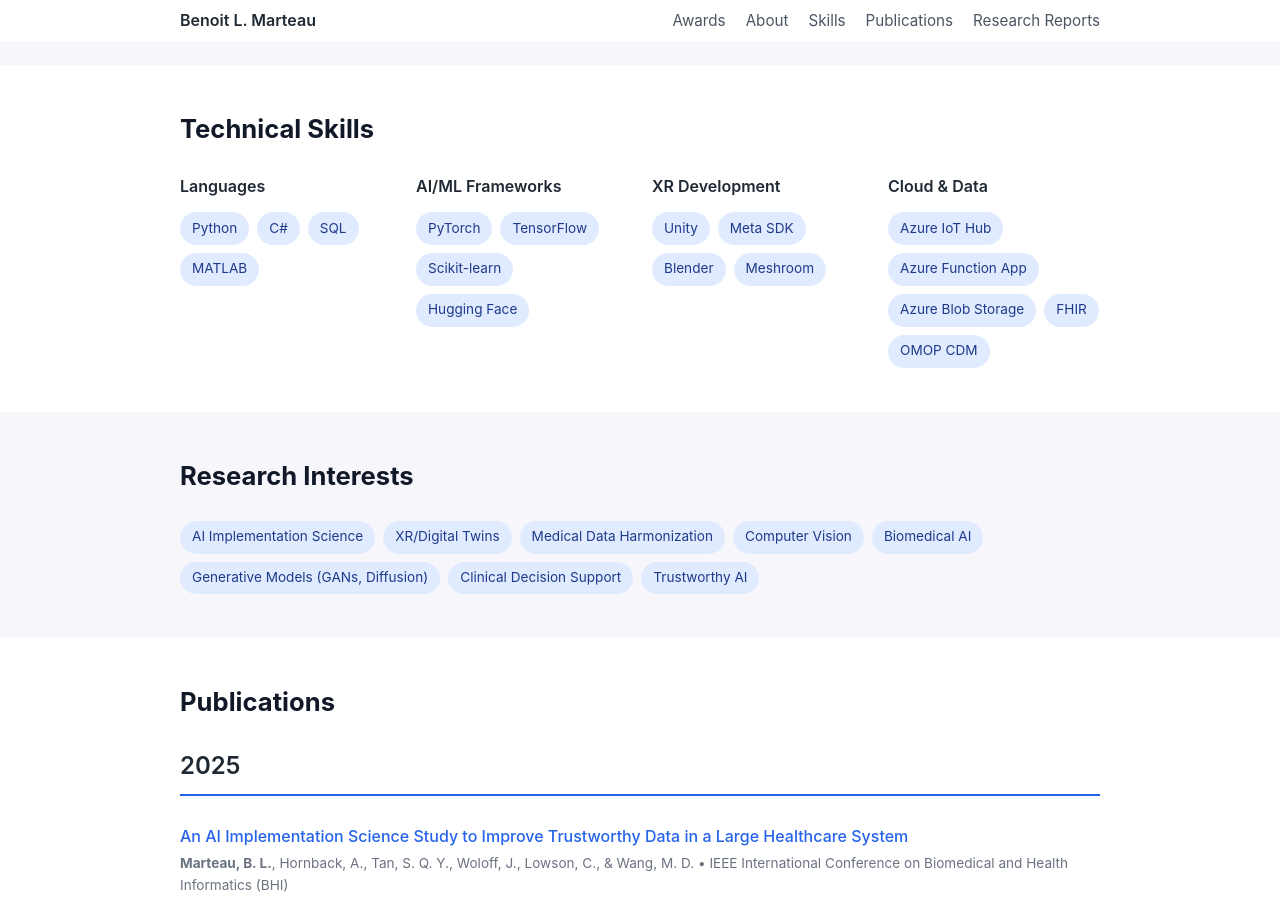
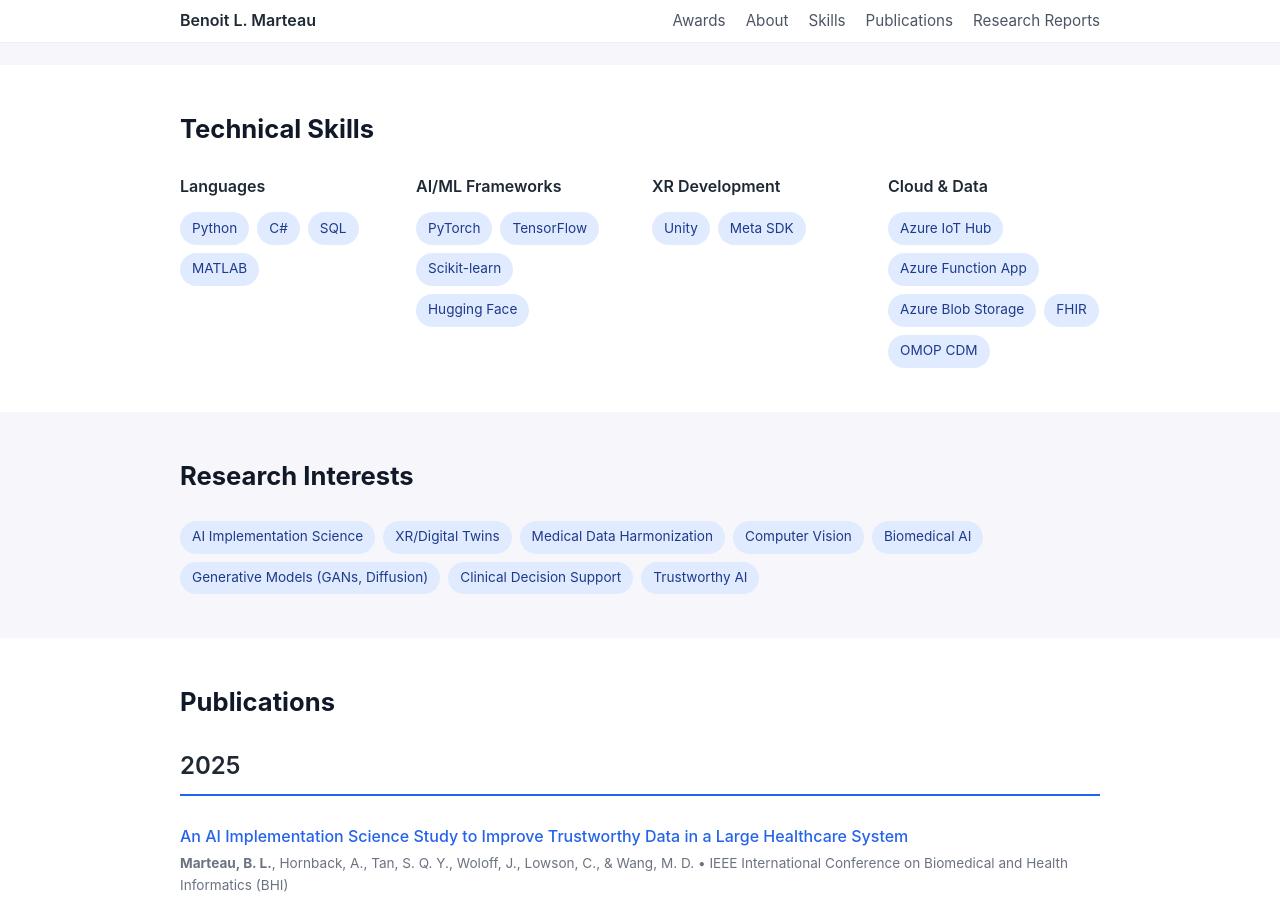
Before and after one commit to benoitmarteau/benoitmarteau.github.io, a Jekyll site: the page built from index.md, in a window 1280 px wide and 900 px high, scrolled down 1363 px. Built offline with Jekyll 4.4.1, drawn with Linux system fonts in a browser that asks for light colours.

Commit message:
Updated skills

```diff
--- a/index.md
+++ b/index.md
@@ -111,8 +111,6 @@ title: "Benoit L. Marteau"
         <div class="chips">
           <span class="chip">Unity</span>
           <span class="chip">Meta SDK</span>
-          <span class="chip">Blender</span>
-          <span class="chip">Meshroom</span>
         </div>
       </div>
       <div class="skill-category">
```
